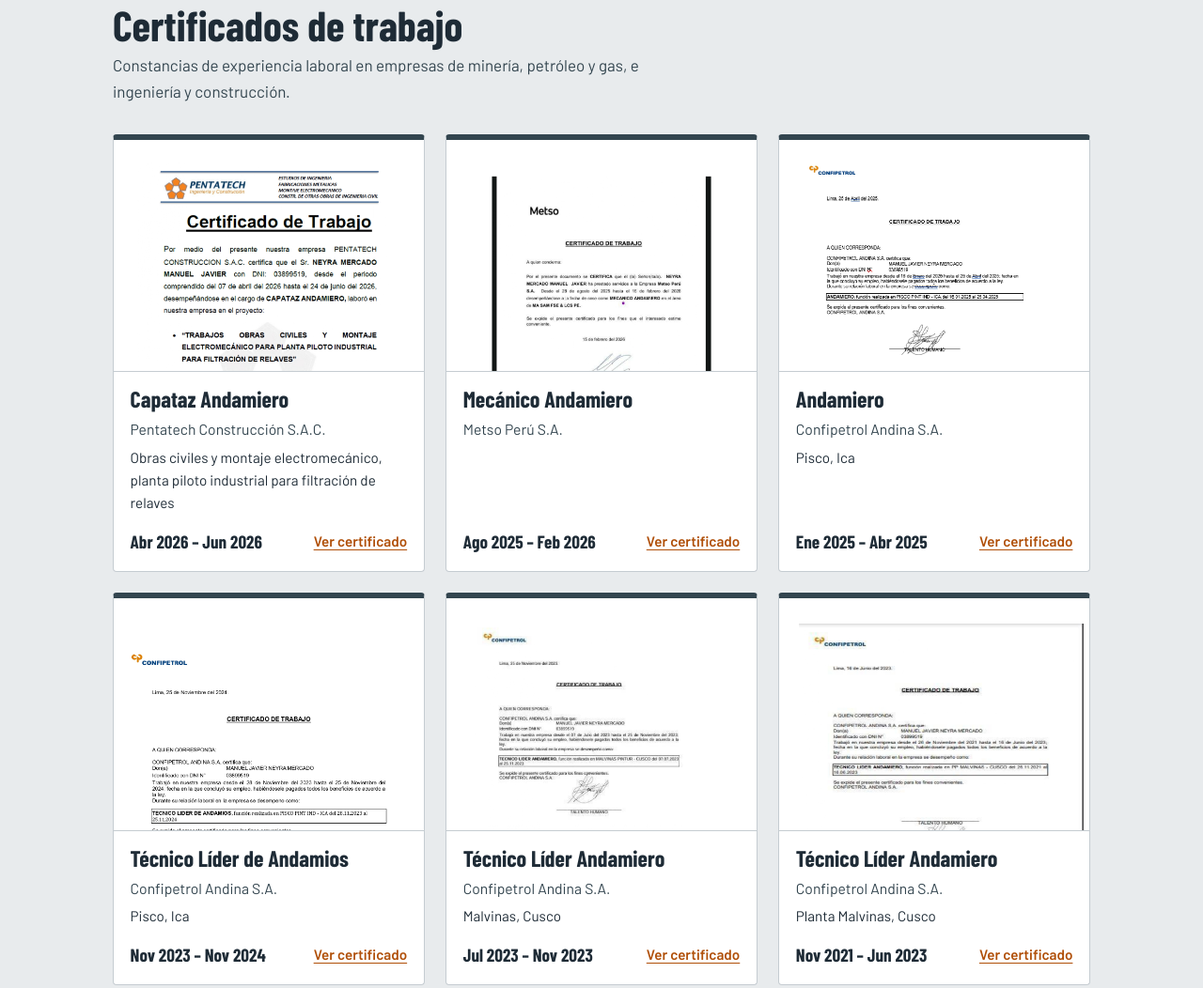
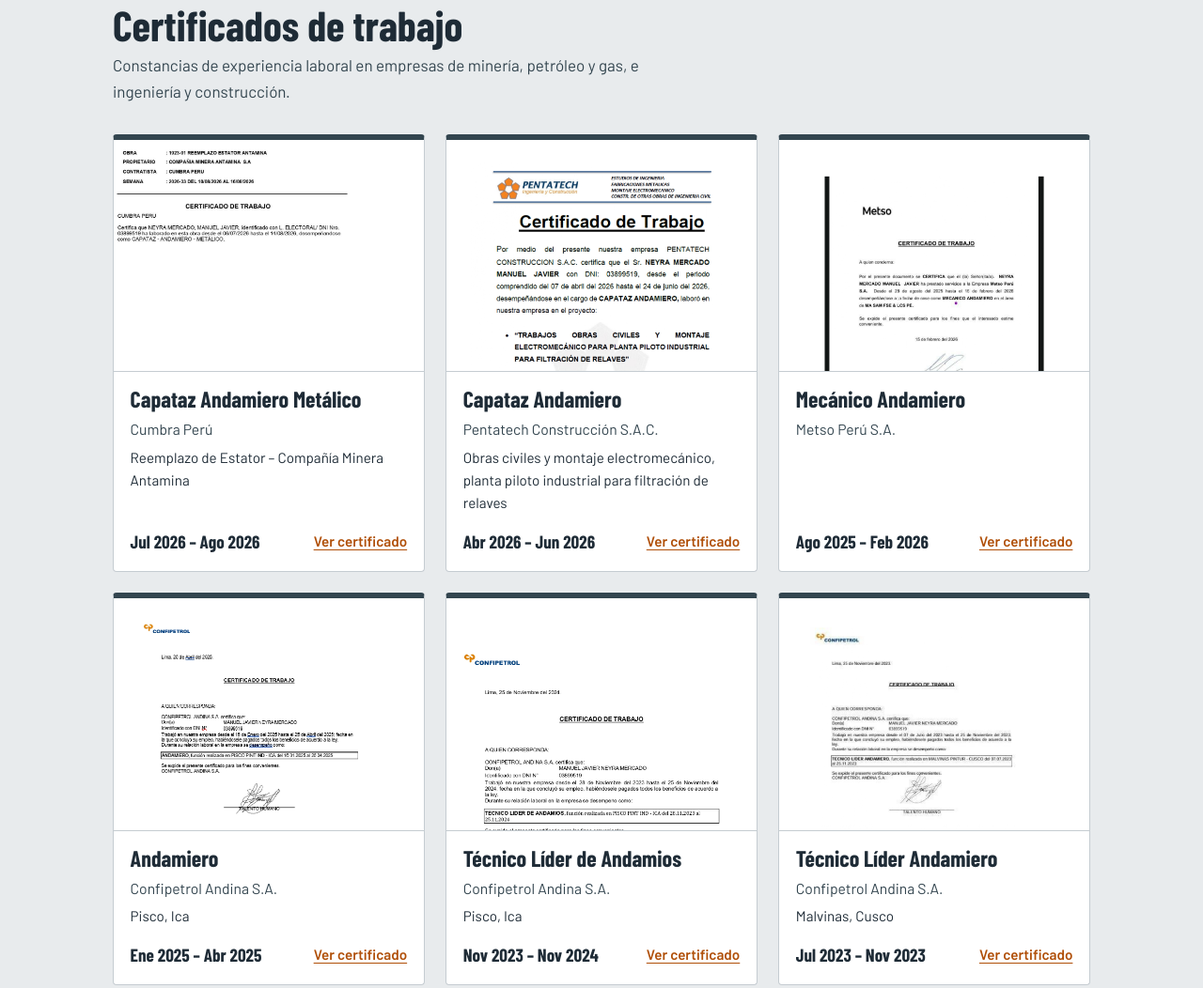
Before and after one commit to javierneyramercado/javierneyramercado.github.io, a plain HTML site: page index.html in a window 1280 px wide. Shown: the part 1826-2878 px from the top of the page at 94% size. Drawn offline with nearby package versions, Linux system fonts and the light colour scheme.

Commit message:
Add new certificate entry for Capataz Andamiero Metálico

```diff
--- a/index.html
+++ b/index.html
@@ -164,6 +164,7 @@ const cursos = [
 
 const trabajo = [
   // Para agregar un certificado faltante, copia una línea, cambia los datos y el nombre del archivo en la carpeta Images.
+  { titulo:"Capataz Andamiero Metálico", emisor:"Cumbra Perú", fecha:"Jul 2026 – Ago 2026", detalle:"Reemplazo de Estator – Compañía Minera Antamina", archivo:"Images/CumbraPeru.jpg" },
   { titulo:"Capataz Andamiero", emisor:"Pentatech Construcción S.A.C.", fecha:"Abr 2026 – Jun 2026", detalle:"Obras civiles y montaje electromecánico, planta piloto industrial para filtración de relaves", archivo:"Images/Pentatech.jpg" },
   { titulo:"Mecánico Andamiero", emisor:"Metso Perú S.A.", fecha:"Ago 2025 – Feb 2026", detalle:"", archivo:"Images/Metso.jpg" },
   { titulo:"Andamiero", emisor:"Confipetrol Andina S.A.", fecha:"Ene 2025 – Abr 2025", detalle:"Pisco, Ica", archivo:"Images/Confipetrol4.jpg" },
```
